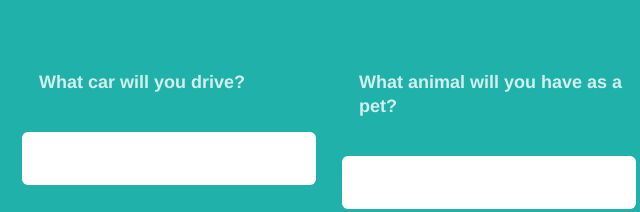
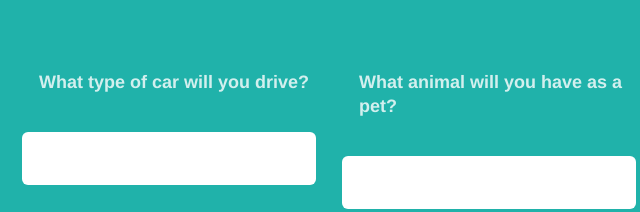
Before and after one commit to ksaldana/MASH-Game, a plain HTML site: page index.html in a window 1280 px wide. Shown: the part 317-529 px from the top of the page, 151-791 px from the left. Drawn offline with Linux system fonts and the light colour scheme; files that its build step writes are made by us from their sources.

Commit message:
update index.html

```diff
--- a/index.html
+++ b/index.html
@@ -21,7 +21,7 @@
       </div>
       <div class="bucket">
         <div class="choice-bucket">
-          <h4 class="highlight">What car will you drive?</h4>
+          <h4 class="highlight">What type of car will you drive?</h4>
           <input name="answer_1[]">
           <input name="answer_1[]">
           <input name="answer_1[]">
```
